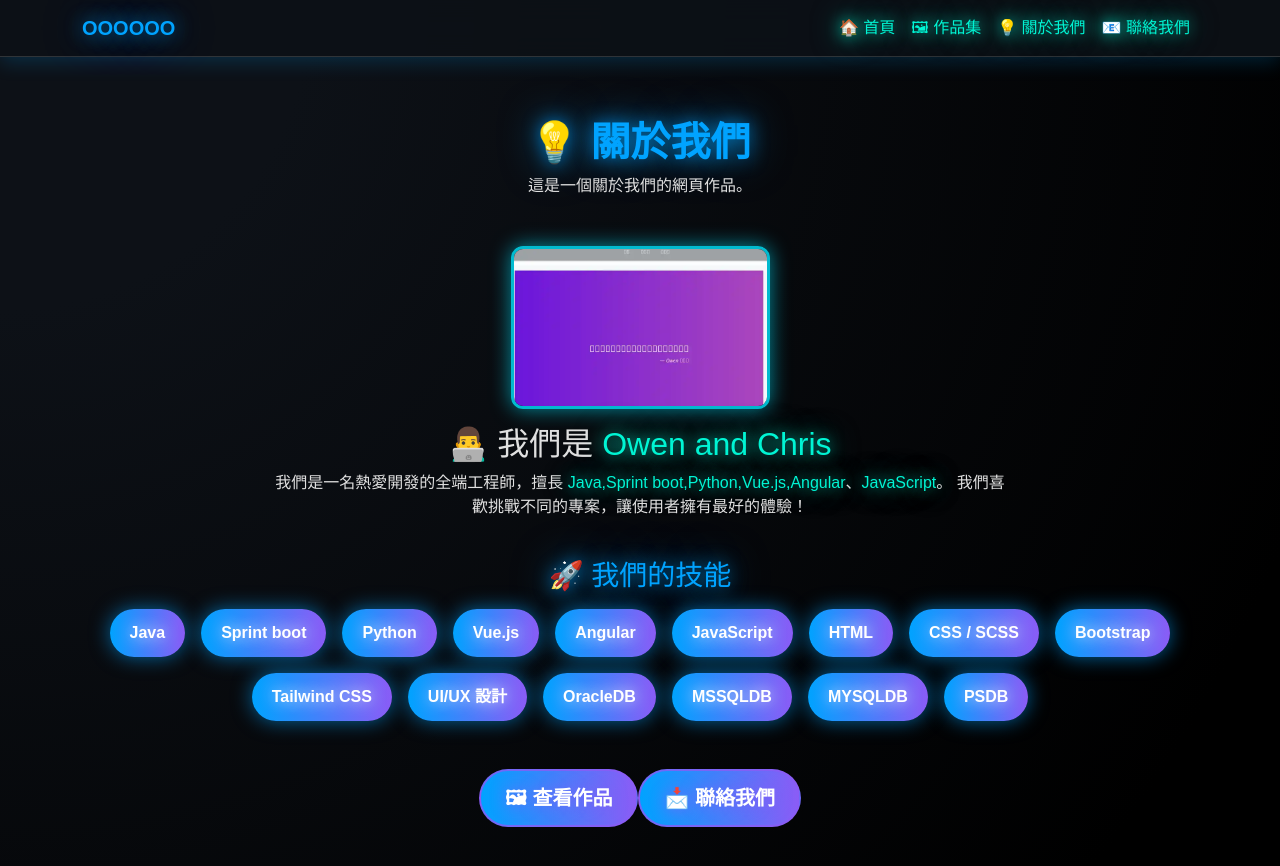
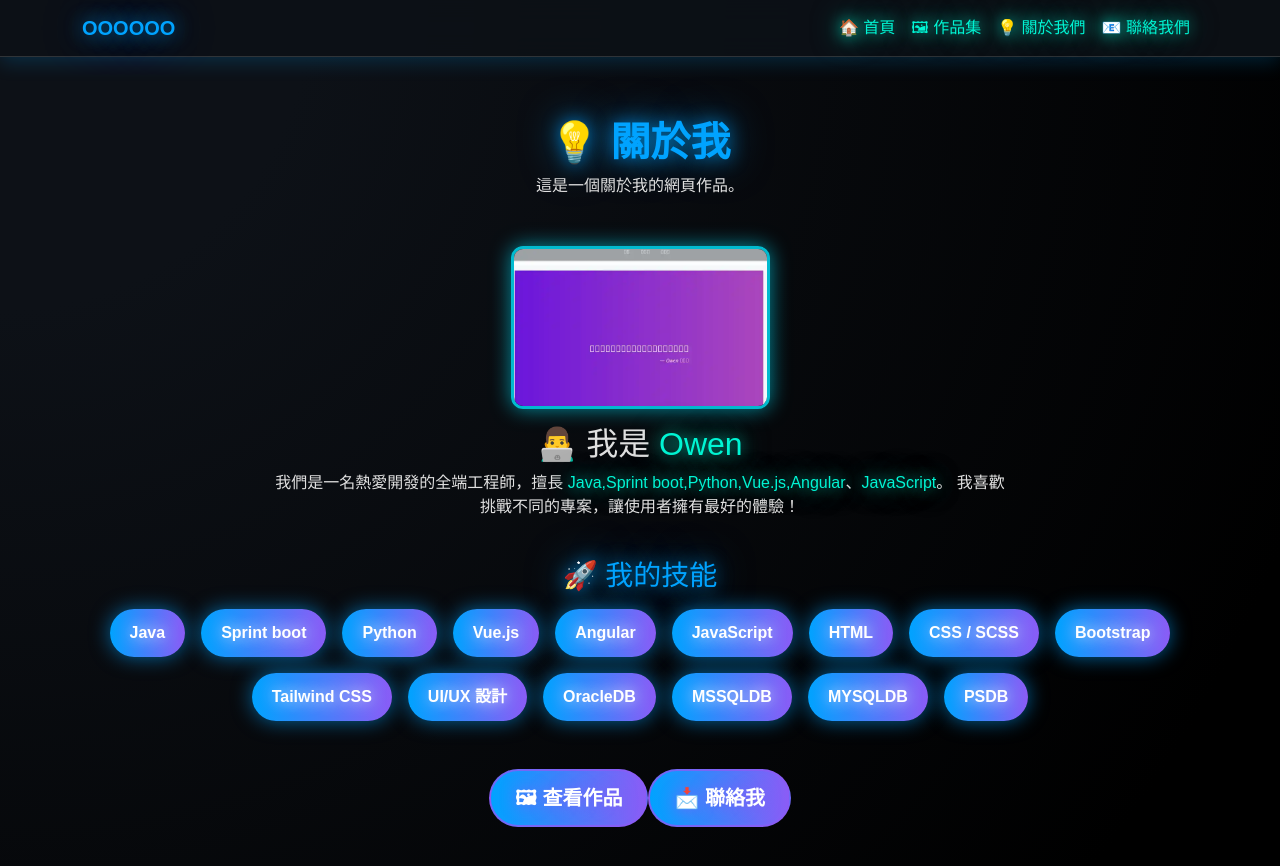
Before and after one commit to owen-0513/portfolio, a Vue app in the folder frontend/: page /about in a window 1280 px wide. Shown: the top 866 px of the page. Built offline with nearby package versions, Linux system fonts and the light colour scheme.

Commit message:
Update AboutPage.vue

```diff
--- a/frontend/src/views/AboutPage.vue
+++ b/frontend/src/views/AboutPage.vue
@@ -1,8 +1,8 @@
 <template>
   <div class="about-page container py-5">
     <!-- 🔹 標題 -->
-    <h1 class="text-glow text-center fw-bold">💡 關於我們</h1>
-    <p class="about-text text-center">這是一個關於我們的網頁作品。</p>
+    <h1 class="text-glow text-center fw-bold">💡 關於我</h1>
+    <p class="about-text text-center">這是一個關於我的網頁作品。</p>
 
     <!-- 🔹 個人簡介 -->
     <div class="row justify-content-center mt-5">
@@ -13,20 +13,20 @@
           class="profile-image image-glow"
         />
         <h2 class="mt-3">
-          👨‍💻 我們是 <span class="highlight">Owen and Chris</span>
+          👨‍💻 我是 <span class="highlight">Owen</span>
         </h2>
         <p class="about-text">
           我們是一名熱愛開發的全端工程師，擅長
           <span class="highlight">Java,Sprint boot,Python,Vue.js,Angular</span
           >、<span class="highlight">JavaScript</span>。
-          我們喜歡挑戰不同的專案，讓使用者擁有最好的體驗！
+          我喜歡挑戰不同的專案，讓使用者擁有最好的體驗！
         </p>
       </div>
     </div>
 
     <!-- 🔹 技能標籤 -->
     <div class="text-center mt-4">
-      <h3 class="text-glow">🚀 我們的技能</h3>
+      <h3 class="text-glow">🚀 我的技能</h3>
       <div class="d-flex flex-wrap justify-content-center gap-3 mt-3">
         <span class="skill-badge">Java</span>
         <span class="skill-badge">Sprint boot</span>
@@ -58,7 +58,7 @@
         to="/contact"
         class="btn btn-outline-primary btn-lg rounded-pill btn-glow"
       >
-        📩 聯絡我們
+        📩 聯絡我
       </router-link>
     </div>
     <!-- ✅ 加入回到頂部按鈕 -->
```
